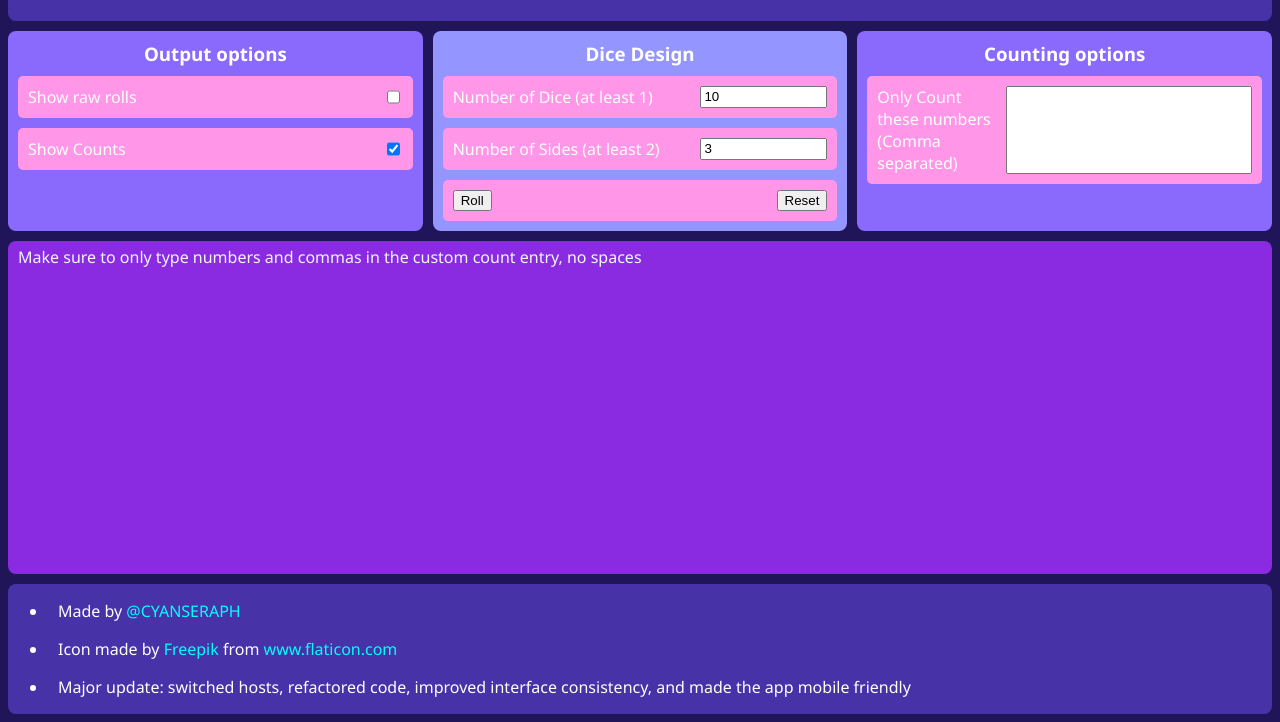
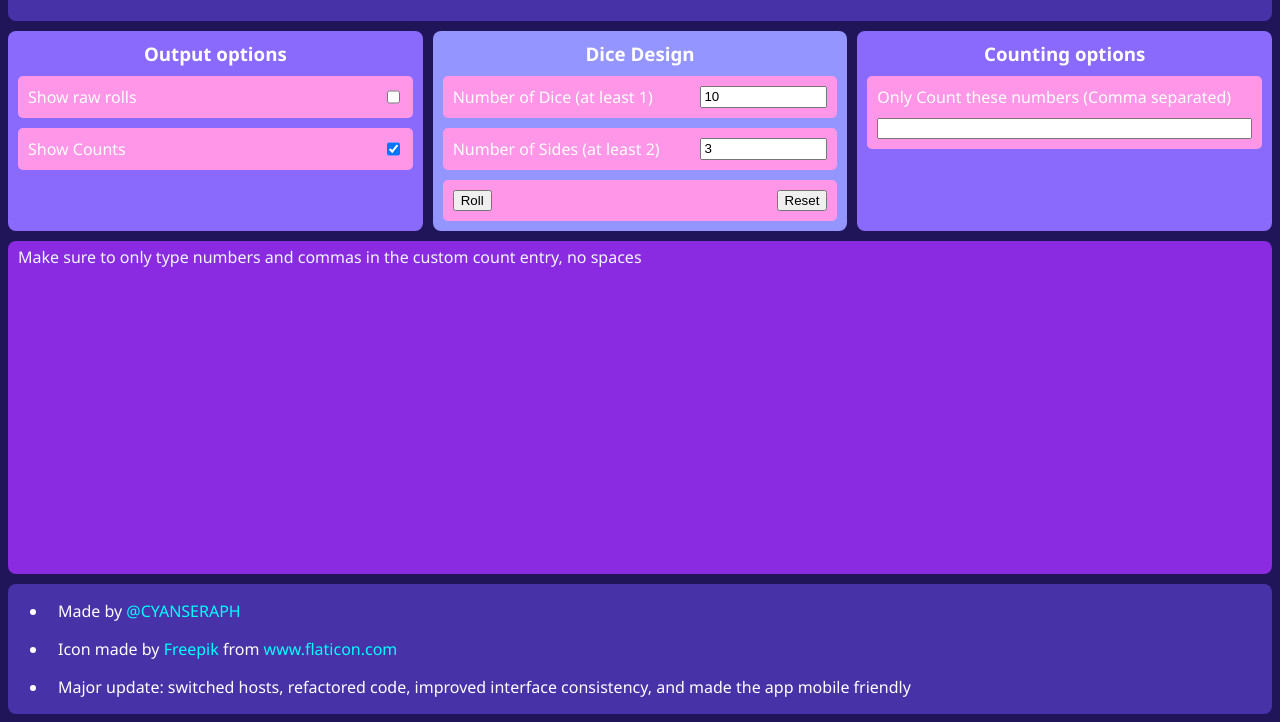
Before and after one commit to 2004seraph/polyDice, a website: page index.html in a window 1280 px wide. Shown: the part 78-800 px from the top of the page. Drawn offline with Linux system fonts and the light colour scheme.

Commit message:
Final refactor

```diff
--- a/index.html
+++ b/index.html
@@ -77,7 +77,7 @@
 	      <div class="optionsbox">
 	        <h3>Counting options</h3>
 
-			<div class="form-group">
+			<div class="form-group-column">
 			    <label class="form-group-label-small" for="customcount">Only Count these numbers (Comma separated)</label>
 	        	<input class="form-group-input-big" name="customcount" id="customCount"/>
 			</div>
--- a/style.css
+++ b/style.css
@@ -73,6 +73,26 @@ h3 {
 
   	color: white;
 }
+.form-group-column {
+	display: flex;
+  	flex-direction: column;
+	flex-wrap: wrap;
+	padding: 10px;
+
+	gap: 10px;
+
+/* 	flex: 1; */
+  	background-color: rgb(255, 150, 232);
+
+  	margin: 10px;
+	margin-top: 0px;
+
+  	justify-content: space-between;
+
+  	border-radius: 5px;
+
+  	color: white;
+}
 .form-group-input-big {
 	flex: 2;
 }
@@ -116,13 +136,7 @@ h3 {
 }
 
 #dicedesign {
-
   	background: rgb(149, 149, 255);
-
-  	width: 400px;
-
-	min-width: 300px;
-
 }
 
 #dicedesign-buttons {
```
